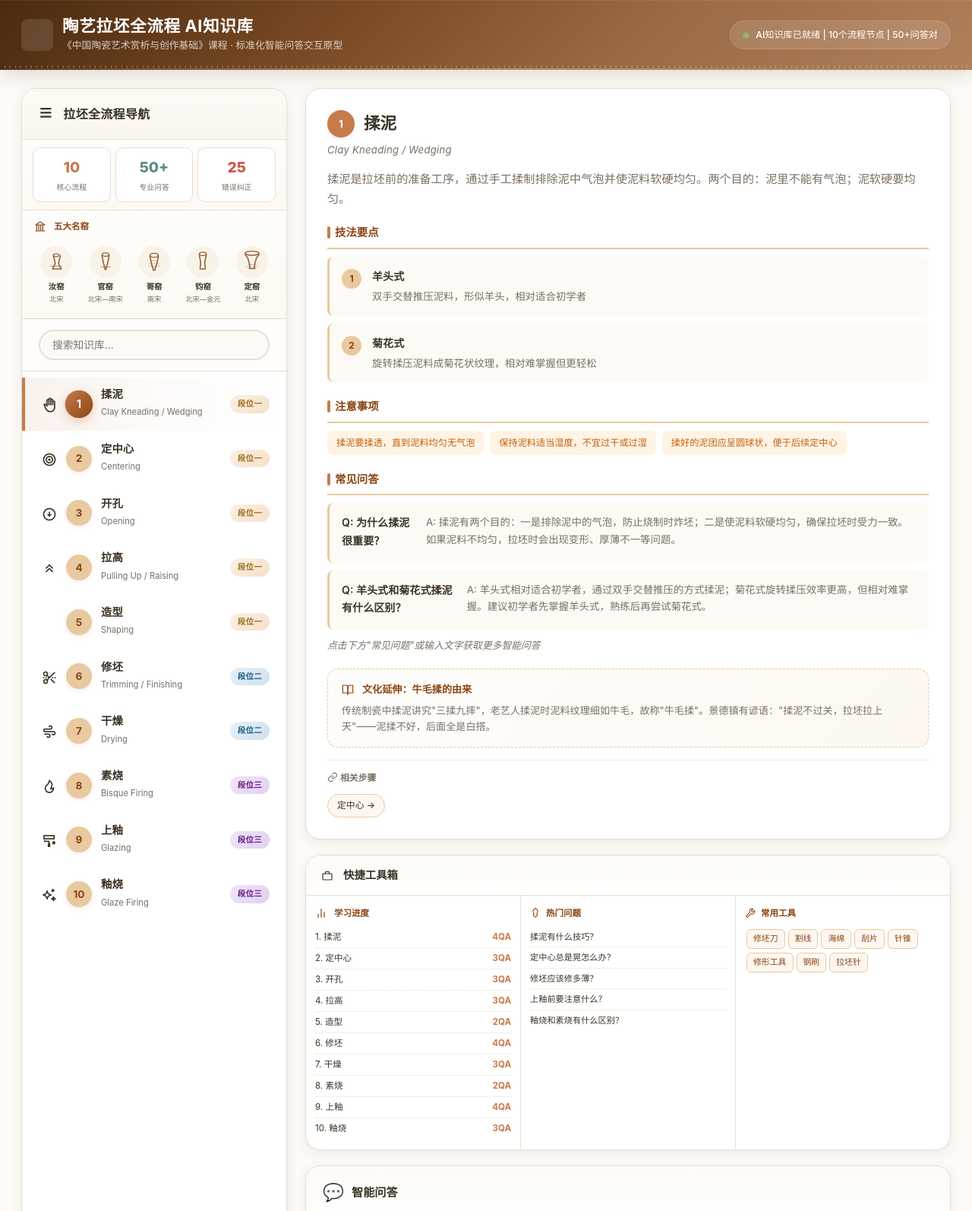
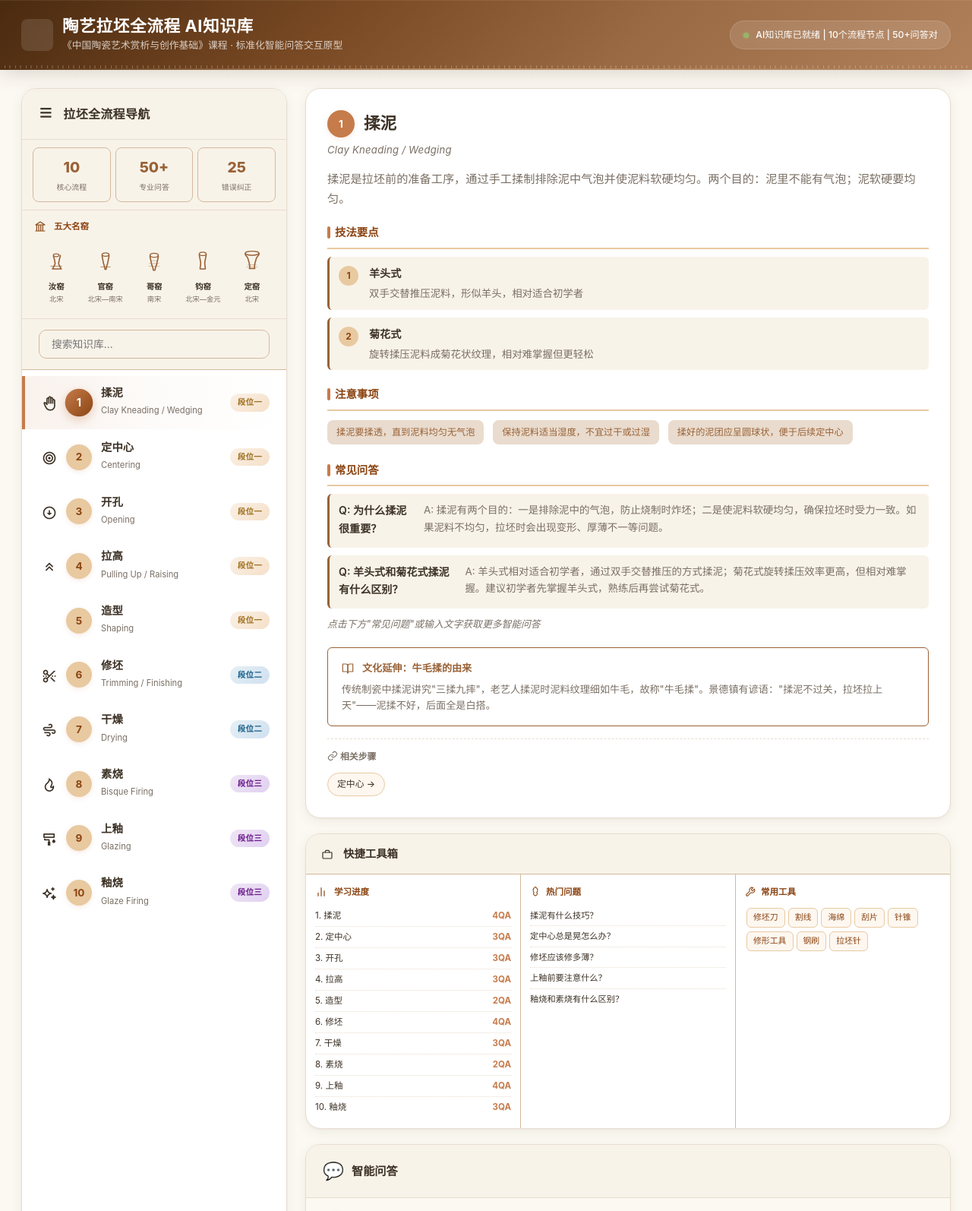
Before and after one commit to hery-2006/pottery-ai-assistant, a plain HTML site: page index.html in a window 1280 px wide. Shown: the top 1594 px of the page at 76% size. Drawn offline with nearby package versions, Linux system fonts and the light colour scheme; some icons are missing.

Commit message:
国风配色全面优化: 陶棕#996237+浅米#F8F3E9+浅棕#E9DBCD+边框#D4B99C
左侧五大名窑区:
- 统计卡片: #F8F3E9底+#D4B99C边框,数字#996237加粗
- 搜索框: #D4B99C边框,圆角10px,#F8F3E9背景,高度38px
- 选中工序行: #E9DBCD底+#996237左粗线
- 段位标签: 统一#E9DBCD底+#996237字,圆角6px
- 侧边栏: #F8F3E9背景12px圆角

右侧内容区:
- 技法卡片: #F8F3E9底6px圆角+#996237左边线
- 注意事项标签: 横向胶囊#E9DBCD底+#996237字
- 问答区: qa-card样式#D4B99C细边框8px圆角
- 文化延伸: #996237描边按钮样式
- 详情卡片: 12px圆角+#D4B99C边框

全局:
- body底色#FCF9F2暖米
- 聊天面板12px圆角+#D4B99C边框
- 工具箱#F8F3E9标题栏+#D4B99C网格线
- 知识栏#F8F3E9背景

```diff
--- a/index.html
+++ b/index.html
@@ -6,6 +6,12 @@
 <title>陶艺拉坯全流程 AI知识库与智能问答系统</title>
 <style>
 :root {
+  /* 国风陶棕配色 */
+  --ik-brown: #996237;
+  --ik-milk: #F8F3E9;
+  --ik-sand: #E9DBCD;
+  --ik-border: #D4B99C;
+  --ik-bg: #FCF9F2;
   --clay: #c67b4b;
   --clay-light: #e8c9a0;
   --clay-dark: #8b4513;
@@ -32,7 +38,7 @@
 * { margin: 0; padding: 0; box-sizing: border-box; }
 body {
   font-family: -apple-system, BlinkMacSystemFont, "Segoe UI", "PingFang SC", "Microsoft YaHei", sans-serif;
-  background: var(--bg);
+  background: var(--ik-bg);
   color: var(--text);
   line-height: 1.65;
   min-height: 100vh;
@@ -84,7 +90,7 @@
 .sidebar-header {
   padding: 18px 22px; border-bottom: 1px solid var(--border);
   font-weight: 700; font-size: 1rem; letter-spacing: 0.02em; display: flex; align-items: center; gap: 6px;
-  background: linear-gradient(180deg, #fdfaf5, #faf5ef);
+  background: var(--ik-milk);
   display: flex; align-items: center; gap: 8px;
 }
 .sidebar-header::before { content: none; font-size: 1.1rem; }
@@ -117,9 +123,9 @@
   margin-left: auto; padding: 3px 10px; border-radius: 12px;
   font-size: 0.66rem; font-weight: 600; letter-spacing: 0.02em;
 }
-.stage-1 { background: #faf0e6; color: #a07020; }
-.stage-2 { background: #e6f0f5; color: #1a608b; }
-.stage-3 { background: #efe6f5; color: #6b1a8b; }
+.stage-1 { background: var(--ik-sand); color: var(--ik-brown); }
+.stage-2 { background: var(--ik-sand); color: var(--ik-brown); }
+.stage-3 { background: var(--ik-sand); color: var(--ik-brown); }
 
 /* ===== Content ===== */
 .content { display: flex; flex-direction: column; gap: 20px; min-width: 0; }
@@ -133,14 +139,14 @@
 .chat-header {
   padding: 16px 22px; border-bottom: 1px solid var(--border);
   display: flex; align-items: center; gap: 10px;
-  background: linear-gradient(180deg, #fdfaf6, #fff);
+  background: var(--ik-milk);
 }
 .chat-header .icon { font-size: 1.4rem; }
 .chat-header h3 { font-size: 0.95rem; font-weight: 700; }
 .chat-messages {
   flex: 1; overflow-y: auto; padding: 20px 22px;
   display: flex; flex-direction: column; gap: 14px;
-  background: linear-gradient(180deg, #fefdfb, #fdfaf6);
+  background: var(--ik-bg);
 }
 .message { display: flex; gap: 10px; max-width: 88%; animation: msgIn 0.3s ease; }
 @keyframes msgIn { from { opacity: 0; transform: translateY(8px); } to { opacity: 1; transform: translateY(0); } }
@@ -234,38 +240,39 @@
 }
 .detail-section h4::before { content: ''; width: 4px; height: 16px; background: var(--clay); border-radius: 2px; display: inline-block; }
 .technique-card {
-  background: #fdfaf5; border-radius: var(--radius-sm); padding: 14px 16px;
-  margin-bottom: 10px; border-left: 3px solid var(--clay-light);
+  background: var(--ik-milk); border-radius: 6px; padding: 10px 12px;
+  margin-bottom: 10px; border-left: 3px solid var(--ik-brown);
   transition: all 0.2s ease;
 }
-.technique-card:hover { border-left-color: var(--clay); background: #faf5ef; }
+.technique-card:hover { border-left-color: var(--ik-brown); background: var(--ik-sand); }
 .technique-card h5 { font-size: 0.88rem; margin-bottom: 4px; font-weight: 600; }
 .technique-card p { font-size: 0.84rem; color: var(--text-light); }
 .tag-list { display: flex; flex-wrap: wrap; gap: 8px; }
 .tag {
+  display: inline-block; margin: 2px 4px 2px 0;
   padding: 6px 12px; border-radius: 8px; font-size: 0.76rem; font-weight: 500;
   transition: transform 0.15s ease;
 }
 .tag:hover { transform: translateY(-1px); }
-.tag-point { background: #fef3e5; color: #c5600a; }
-.tag-method { background: #eaf5ee; color: #2e7d32; }
-.tag-warn { background: #fdefef; color: #c62828; }
-.tag-info { background: #e9f1fd; color: #1565c0; }
+.tag-point { background: var(--ik-sand); color: var(--ik-brown); }
+.tag-method { background: var(--ik-sand); color: var(--ik-brown); }
+.tag-warn { background: var(--ik-sand); color: var(--ik-brown); }
+.tag-info { background: var(--ik-sand); color: var(--ik-brown); }
 
 /* ===== Search ===== */
 .search-wrap {
-  padding: 14px 22px; border-bottom: 1px solid var(--border);
-  background: #fefdfb;
+  padding: 14px 22px; border-bottom: 1px solid var(--ik-border);
+  background: var(--ik-milk);
 }
 .search-wrap input {
-  width: 100%; padding: 10px 16px; border-radius: 22px;
-  border: 2px solid var(--border); font-size: 0.86rem;
+  width: 100%; padding: 8px 16px; border-radius: 10px;
+  border: 1px solid var(--ik-border); font-size: 0.86rem; height: 38px;
   outline: none; transition: all 0.25s ease; font-family: inherit;
-  background: #fdfaf6;
+  background: var(--ik-milk);
 }
 .search-wrap input:focus {
-  border-color: var(--clay); background: #fff;
-  box-shadow: 0 0 0 4px rgba(198,123,75,0.08);
+  border-color: var(--ik-brown); background: #fff;
+  box-shadow: 0 0 0 3px rgba(153,98,55,0.08);
 }
 
 /* ===== Mobile toggle button ===== */
@@ -314,7 +321,7 @@
 /* ===== 五大名窑色卡画廊 ===== */
 .kiln-gallery {
   padding: 12px 16px; border-bottom: 1px solid var(--border);
-  background: linear-gradient(180deg, #fefdfb, #fdf8f2);
+  background: var(--ik-milk);
 }
 .kiln-gallery .kg-title {
   font-size: 0.72rem; font-weight: 700; color: var(--clay-dark);
@@ -374,38 +381,30 @@
 .stats-dashboard {
   display: grid; grid-template-columns: 1fr 1fr 1fr; gap: 6px;
   padding: 10px 14px; border-bottom: 1px solid var(--border);
-  background: linear-gradient(180deg, #fefdfb, #fdf8f2);
+  background: var(--ik-milk);
 }
 .stat-item {
-  text-align: center; padding: 10px 4px; border-radius: 10px;
-  background: #fff; border: 1px solid var(--border);
+  text-align: center; padding: 10px 4px; border-radius: 8px;
+  background: var(--ik-milk); border: 1px solid var(--ik-border);
   transition: all 0.2s ease; cursor: default;
 }
 .stat-item:hover { transform: translateY(-1px); box-shadow: var(--shadow-sm); }
 .stat-item .stat-num {
-  font-size: 1.2rem; font-weight: 800; color: var(--clay-dark);
+  font-size: 1.2rem; font-weight: 800; color: var(--ik-brown);
 }
 .stat-item .stat-label {
   font-size: 0.62rem; color: var(--text-light); margin-top: 2px;
 }
-.stat-item:nth-child(1) .stat-num { color: #c67b4b; }
-.stat-item:nth-child(2) .stat-num { color: #5b8c85; }
-.stat-item:nth-child(3) .stat-num { color: #d4534a; }
 
 /* ===== 工具箱 Widget ===== */
 .toolbox-widget {
   background: var(--card); border-radius: var(--radius-lg); box-shadow: var(--shadow);
   border: 1px solid var(--border); overflow: hidden;
 }
-.toolbox-header {
-  padding: 14px 20px; border-bottom: 1px solid var(--border);
-  font-weight: 700; font-size: 0.9rem;
-  background: linear-gradient(180deg, #fdfaf6, #fff);
-  display: flex; align-items: center; gap: 8px;
-}
+.toolbox-header { padding: 14px 20px; border-bottom: 1px solid var(--ik-border); font-weight: 700; font-size: 0.9rem; background: var(--ik-milk); display: flex; align-items: center; gap: 8px; }
 .toolbox-grid {
   display: grid; grid-template-columns: 1fr 1fr 1fr; gap: 1px;
-  background: var(--border);
+  background: var(--ik-border);
 }
 .toolbox-col {
   background: #fff; padding: 14px 12px;
@@ -485,8 +484,8 @@
 /* 文化延伸卡片 */
 .culture-card {
   margin-top: 20px; padding: 16px 18px;
-  background: linear-gradient(135deg, #fefdfb, #fdf7f0);
-  border-radius: var(--radius); border: 1px dashed var(--clay-light);
+  background: #fff; cursor: pointer;
+  border-radius: 6px; border: 1px solid var(--ik-brown);
   position: relative; overflow: hidden;
 }
 .culture-card::before {
@@ -494,7 +493,7 @@
   transform: translateY(-50%); font-size: 2.5rem; opacity: 0.12;
 }
 .culture-card h4 {
-  font-size: 0.82rem; color: var(--clay-dark); margin-bottom: 6px;
+  font-size: 0.82rem; color: var(--ik-brown); margin-bottom: 6px;
   font-weight: 700; display: flex; align-items: center; gap: 6px;
 }
 .culture-card p { font-size: 0.82rem; color: var(--text-light); line-height: 1.6; position: relative; z-index: 1; }
@@ -550,7 +549,7 @@
 }
 .welcome-card {
   padding: 14px 16px; background: #fff; border-radius: var(--radius-sm);
-  border: 1px solid var(--border); cursor: pointer;
+  border: 1px solid var(--ik-border); cursor: pointer;
   transition: all 0.25s ease; display: flex; align-items: flex-start; gap: 10px;
 }
 .welcome-card:hover {
@@ -691,6 +690,11 @@
 .process-icon i { font-size: 18px; }
 .wc-icon i { font-size: 24px; }
 .toolbox-header i { margin-right: 6px; font-size: 16px; }
+
+/* ===== 问答卡片 ===== */
+.qa-card { border: 1px solid var(--ik-border); border-radius: 8px; padding: 15px; margin: 10px 0; background: #fff; }
+.qa-card .qa-q { font-weight: 700; color: var(--ik-brown); margin-bottom: 6px; }
+.qa-card .qa-a { font-size: 0.88rem; color: var(--text-light); line-height: 1.6; }
 </style>
 <link href="https://cdn.jsdelivr.net/npm/remixicon@4.6.0/fonts/remixicon.css" rel="stylesheet">
 </head>
```
